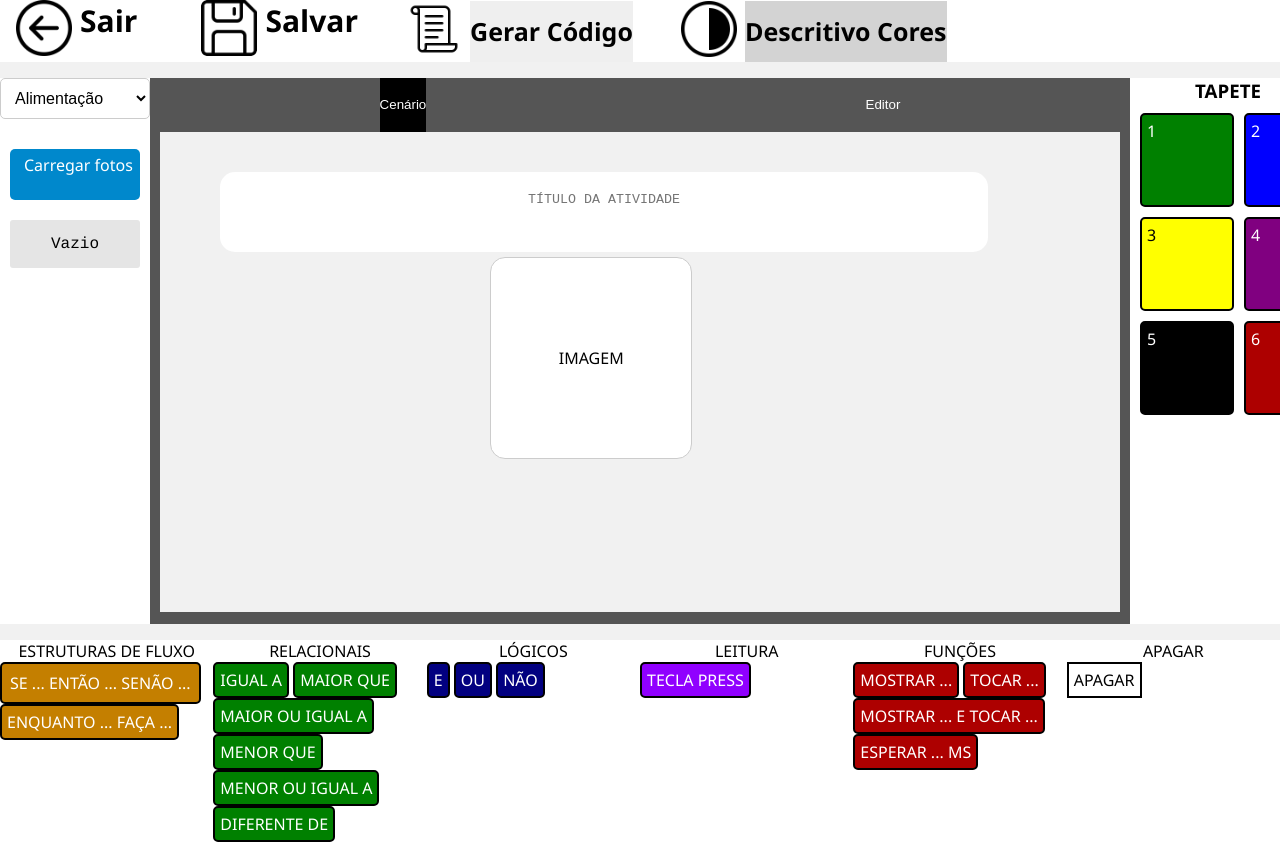
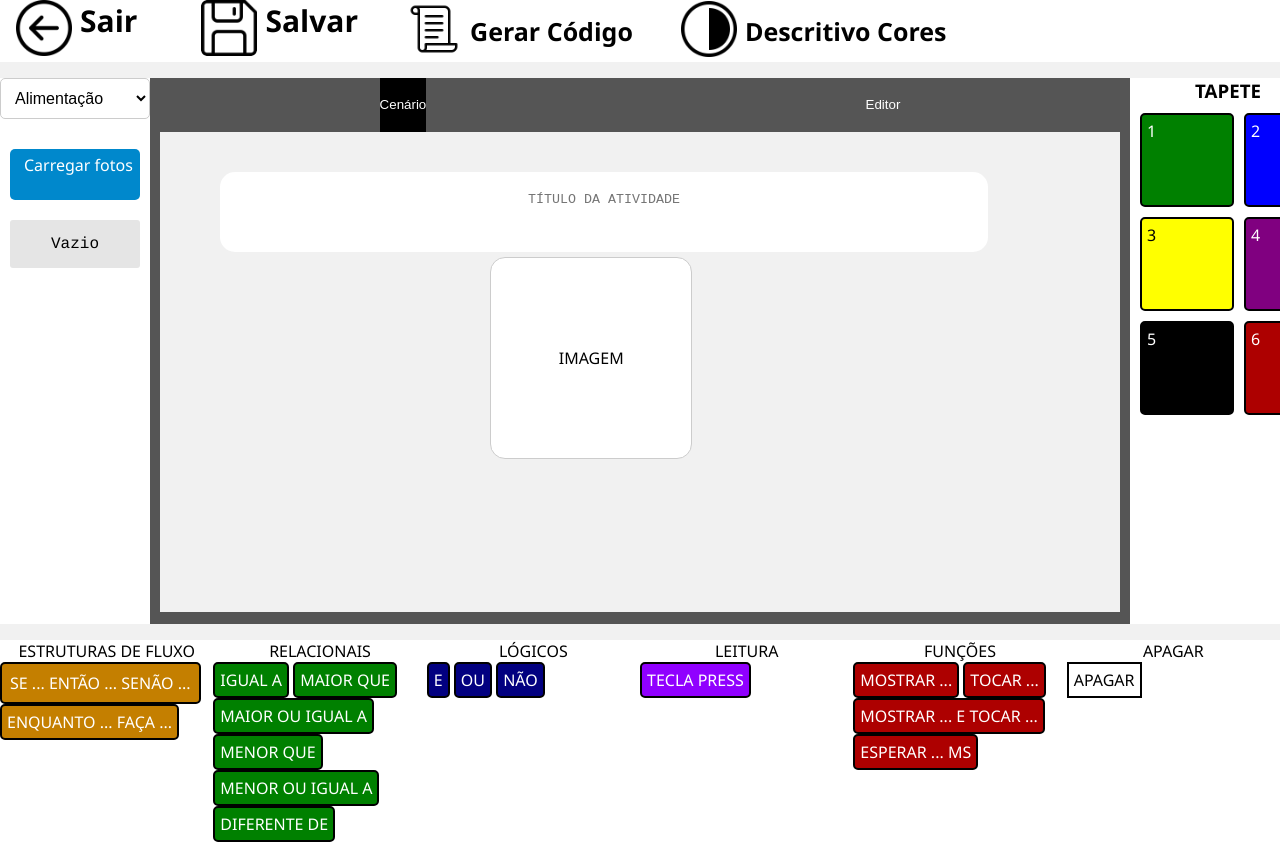
Before and after one commit to 2023M8T1Inteli/grupo1, a plain HTML site: page src/frontend/pages/codigo.html in a window 1280 px wide. Shown: the top 842 px of the page. Drawn offline with Linux system fonts and the light colour scheme.

Commit message:
including update

```diff
--- a/src/frontend/css/codigo.css
+++ b/src/frontend/css/codigo.css
@@ -38,6 +38,7 @@
 #altoContraste{
     display: flex;
     flex-direction: row;
+    background-color: white;
 }
 
 /* Estilos para a opção 'Gerar Código' */
@@ -51,11 +52,13 @@
     font-family: 'Segoe UI', 'Tahoma', 'Geneva', 'Verdana', 'sans-serif';
     font-size: 25px;
     font-weight: bold;
+    background-color: white;
+
 
 }
 
 #botaoAltoContraste {
-    background-color: lightgray;
+    background-color: white;
     border-width: 1px;
     font-family: 'Segoe UI', 'Tahoma', 'Geneva', 'Verdana', 'sans-serif';
     font-size: 25px;
```
